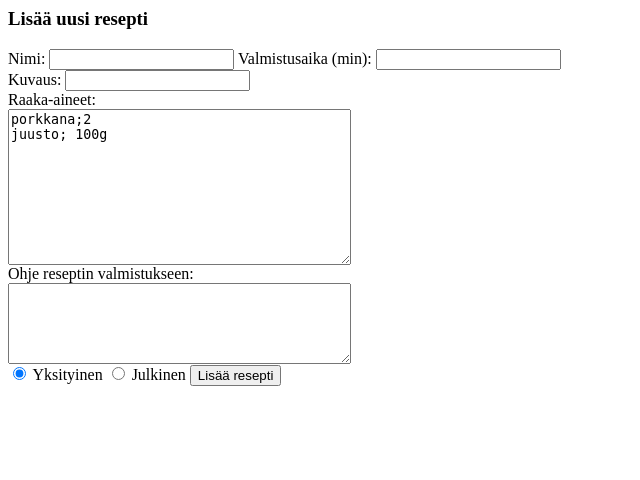
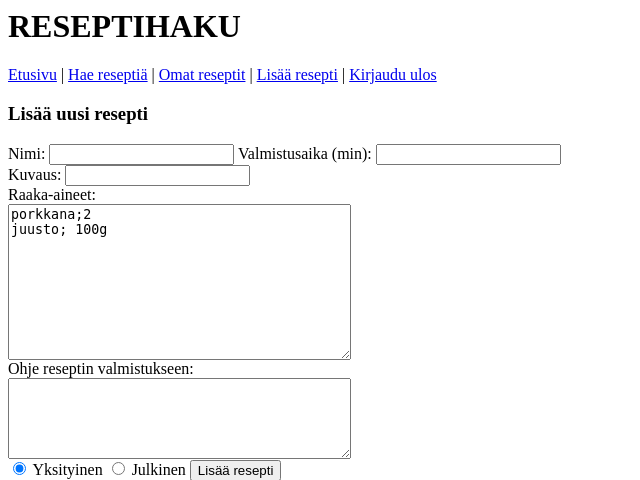
Before and after one commit to eljarvi/TKT20019-Reseptihaku, a Flask app: page /addrecipe in a window 1280 px wide. Shown: the top 480 px of the page, without its empty margins (0-640 px from the left). Run offline with Flask 3, Linux system fonts and the light colour scheme; the visitor is signed in with stand-in values (Sample User, id 1).

Commit message:
Added header.html

```diff
--- a/templates/addrecipe.html
+++ b/templates/addrecipe.html
@@ -1,3 +1,5 @@
+{% include 'header.html' %}
+
 <h3>Lisää uusi resepti</h3>
 <form action = "/addrecipe" method = "post">
 Nimi: <input type = "text" name = "name" minlength="1" maxlength="50">
--- /dev/null
+++ b/templates/header.html
@@ -0,0 +1,14 @@
+<header>
+    <h1>RESEPTIHAKU</h1>
+    <p>
+        <a href="/">Etusivu</a> |
+        <a href="/search">Hae reseptiä</a> |
+        {% if session["user_id"] %}
+        <a href="/myrecipes/{{ session['user_id'] }}">Omat reseptit</a> |
+        <a href="/addrecipe">Lisää resepti</a> |
+        <a href="/logout">Kirjaudu ulos</a>
+        {% else %}
+        <a href="/login">Kirjaudu</a>
+        {% endif %}
+    </p>
+</header>
--- a/templates/login.html
+++ b/templates/login.html
@@ -1,3 +1,5 @@
+{% include 'header.html' %}
+
 <h2>Kirjaudu</h2>
 
 <form action = "/login" method="post">
--- a/templates/modify.html
+++ b/templates/modify.html
@@ -1,3 +1,5 @@
+{% include 'header.html' %}
+
 <h2>Muokkaa reseptiä: {{name}}</h2>
 <form action="/savechanges" method="post">
 Uusi nimi:<input type="text" name = "name" value="{{name}}" minlength="1" maxlength="50"><br>
--- a/templates/myrecipes.html
+++ b/templates/myrecipes.html
@@ -1,5 +1,6 @@
+{% include 'header.html' %}
+
 <h2>Omat reseptit</h2>
-<a href="/addrecipe">Lisää resepti</a><br>
 Reseptisi:<br>
 {% for recipe in recipes %}
 <a href="/recipe/{{recipe[0]}}">{{recipe[2]}}</a><br>
--- a/templates/recipe.html
+++ b/templates/recipe.html
@@ -1,3 +1,5 @@
+{% include 'header.html' %}
+
 <h2>{{name}}</h2>
 {{description}}<br>
 Valmistusaika: {{time}} min<br>
--- a/templates/register.html
+++ b/templates/register.html
@@ -1,3 +1,4 @@
+{% include 'header.html' %}
 <form action="/register" method = "post">
 Tunnus:<input type="text" name="username" minlength="1" maxlength="20"><br>
 Salasana:<input type="password" name="password" minlength="5" maxlength="50"><br>
--- a/templates/search.html
+++ b/templates/search.html
@@ -1,3 +1,5 @@
+{% include 'header.html' %}
+
 <h3>Hae reseptiä</h3>
 <form action="/search" method="post">
 Nimi: <input type="text" name = "name" value ="{{name_search}}" minlength="1" maxlength="50"><br>
```
Also changed, not shown: templates/index.html (+5 -6 lines).
